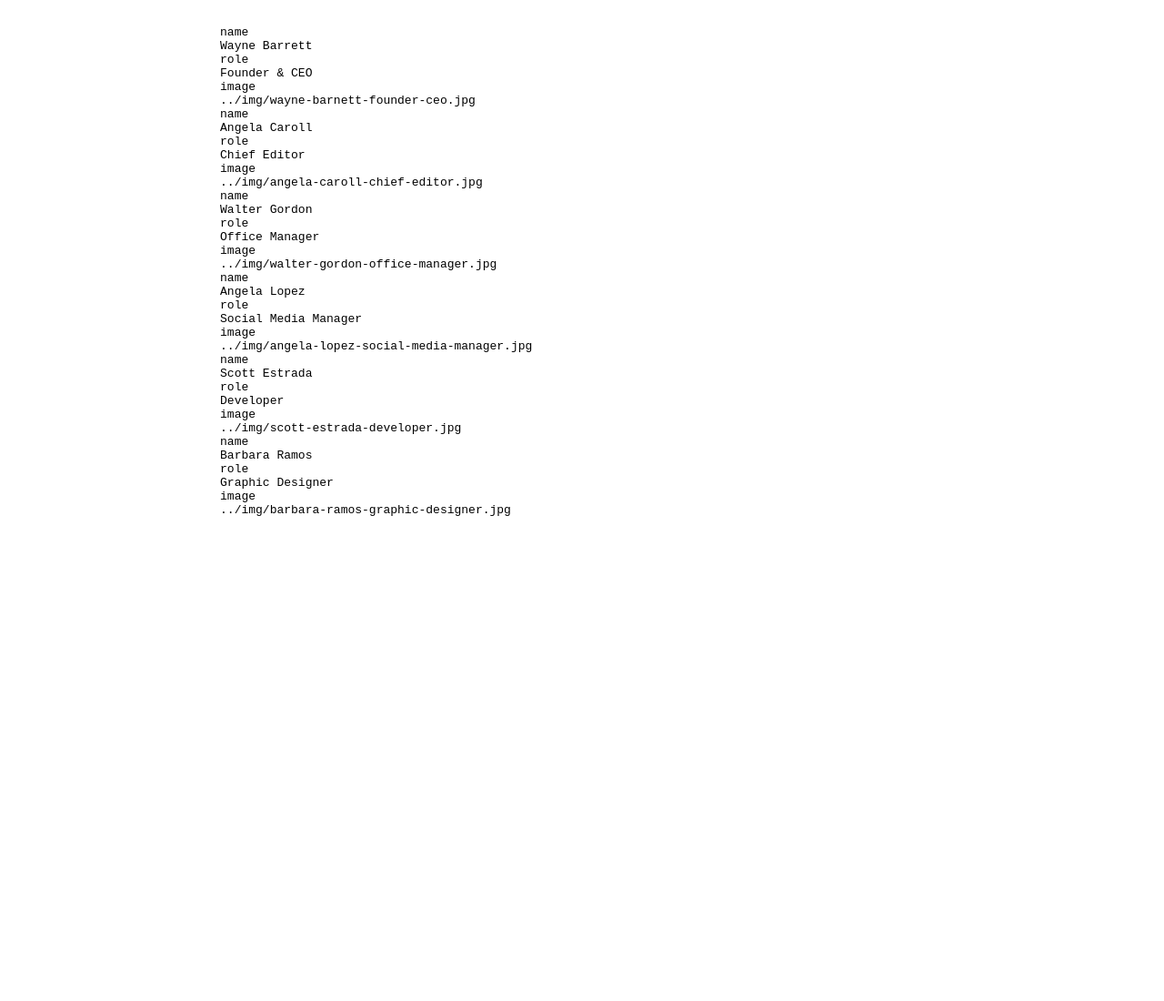
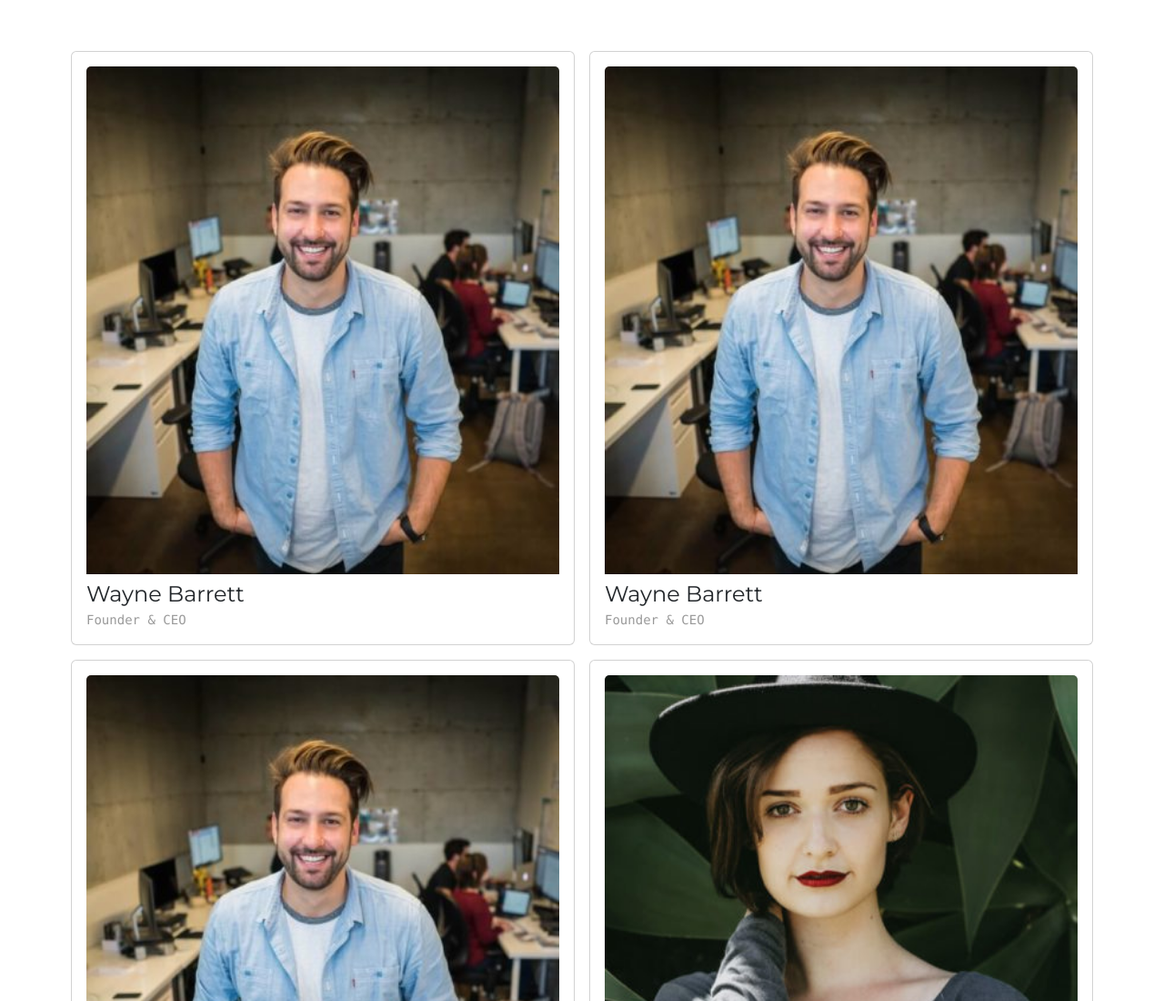
Before and after one commit to Antonius131/js-our-team, a plain HTML site: page index.html in a window 1280 px wide. Shown: the top 1100 px of the page at 91% size. Before the commit the page ends 800 px from the top, so only its background shows below. Drawn offline with nearby package versions, Linux system fonts and the light colour scheme.

Commit message:
BONUS-1 + 2: printing objects in the DOM cards

```diff
--- a/index.html
+++ b/index.html
@@ -5,8 +5,28 @@
    <meta http-equiv="X-UA-Compatible" content="IE=edge">
    <meta name="viewport" content="width=device-width, initial-scale=1.0">
    <title>Our Team</title>
+   <!-- CSS only -->
+   <link href="https://cdn.jsdelivr.net/npm/bootstrap@5.2.0-beta1/dist/css/bootstrap.min.css" rel="stylesheet" integrity="sha384-0evHe/X+R7YkIZDRvuzKMRqM+OrBnVFBL6DOitfPri4tjfHxaWutUpFmBp4vmVor" crossorigin="anonymous">
+   <!-- Google Font - Montserrat -->
+   <link href="https://fonts.googleapis.com/css2?family=Montserrat:wght@400;700&display=swap" rel="stylesheet">
+
+   <style>
+      body {
+         font-family: 'Montserrat', sans-serif;
+      }
+
+      pre {
+         color: rgba(0,0,0,.4);
+      }
+   </style>
 </head>
 <body>
+
+   <div class="container">
+      <div class="row py-5 card-wrapper">
+      </div>
+   </div>
+
    <pre id="members-list"></pre>
 
    <script src="js/script.js"></script>
--- a/js/script.js
+++ b/js/script.js
@@ -47,23 +47,49 @@ const teamMembers = [
 ];
 
 
+
 // Printing in console Keys Values
-for (let i=0; i<teamMembers.length; i++) {
-   for (let key in teamMembers[i]) {
-      console.log(`${key}: ${teamMembers[i][key]}`)
-   }
-}
+
+// for (let i=0; i<teamMembers.length; i++) {
+//    for (let key in teamMembers[i]) {
+//       console.log(`${key}: ${teamMembers[i][key]}`)
+//    }
+// }
+
 
 
 // Printing in DOM array objetcs
-const membersList = document.getElementById('members-list');
 
-for (let i=0; i<teamMembers.length; i++) {
+// const membersList = document.getElementById('members-list');
+
+// for (let i=0; i<teamMembers.length; i++) {
+
+//    for (let key in teamMembers[i]) {
+//       membersList.innerHTML += `
+//                               ${key}
+//                               ${teamMembers[i][key]}`;
+//    }
+
+// }
+
+
+const cardWrapper = document.querySelector('.card-wrapper');
+
+let i = 0;
+while (i<teamMembers.length) {
 
    for (let key in teamMembers[i]) {
-      membersList.innerHTML += `
-                              ${key}
-                              ${teamMembers[i][key]}`;
+      cardWrapper.innerHTML +=  `<div class="col-6 p-2">
+                                    <div class="card p-3">
+                                       <img src="${teamMembers[i].image}" alt="member-img" class="card-img-top mb-2">
+                                       <h4 class="card-title">${teamMembers[i].name}</h4>
+                                       <pre class="card-subtitle">${teamMembers[i].role}</pre>
+                                    </div>
+                                 </div>`;
    }
 
+   console.log(teamMembers[i]);
+   i++
+
+
 }
```
Also changed, not shown: 1 other file.
